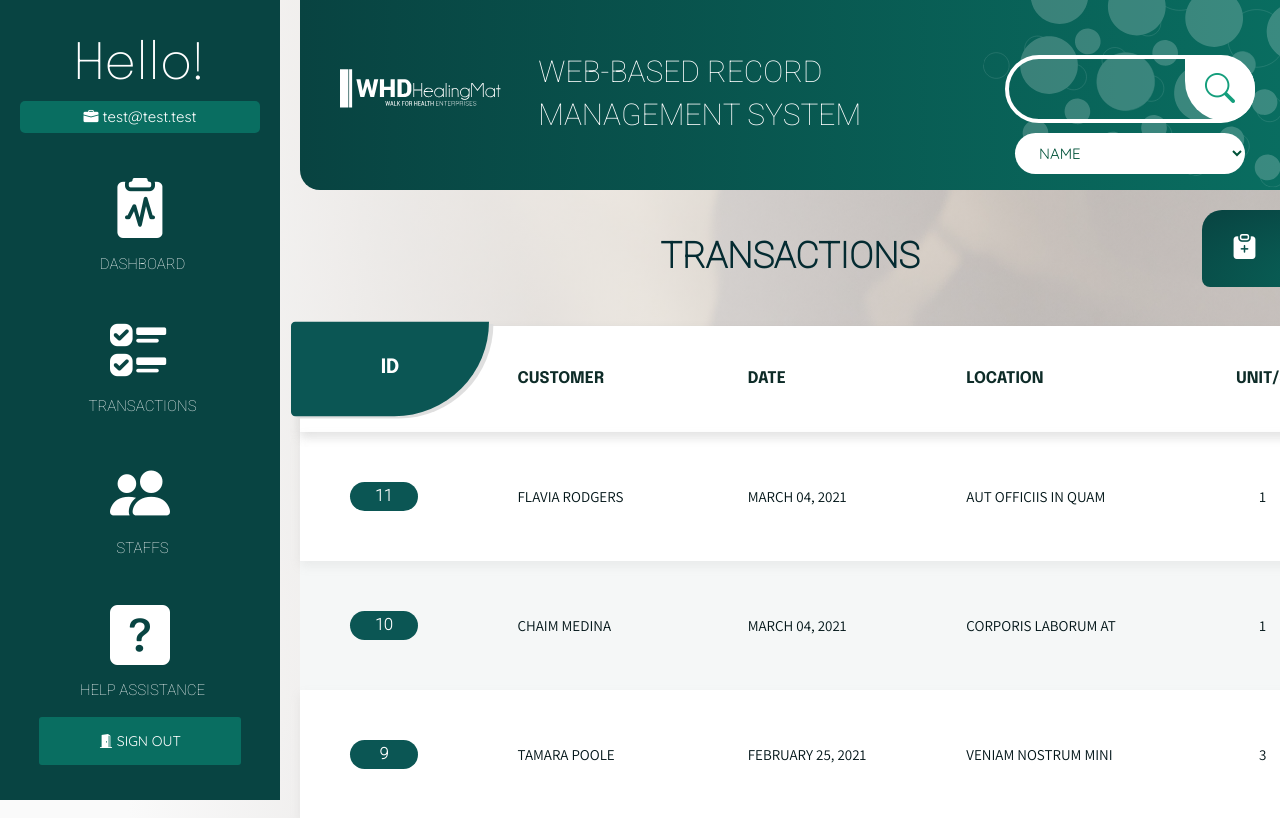
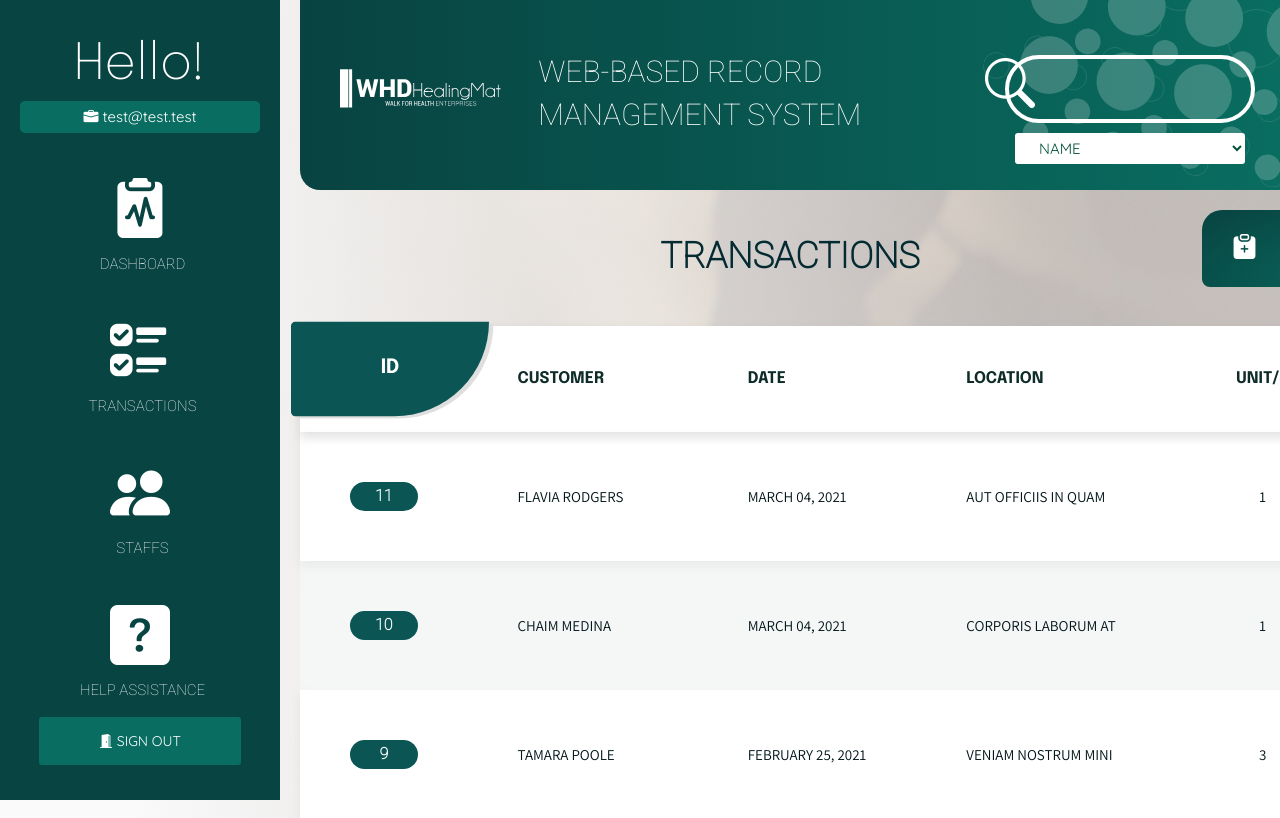
Before and after one commit to mangramej/healing-mat, a Flask app: page /transaction in a window 1280 px wide. Shown: the top 818 px of the page. Run offline with Flask 2, Linux system fonts and the light colour scheme; a user stored in the database is signed in; data comes from the database, SQL or seed files in the repository; some libraries are stand-ins or nearby versions.

Commit message:
minorchangefinal2

```diff
--- a/static/css/transaction.css
+++ b/static/css/transaction.css
@@ -23,14 +23,14 @@
 }
 
 .select{
-    padding: 10px 20px;
+    padding: 5px 20px;
     margin-top: -30px;
     width: 230px;
     background: white;
     color: #015239;
     font-family: 'Quicksand', sans-serif;
     border: none;
-    border-radius: 120px;
+    border-radius: 3px;
     outline: none;
     cursor: pointer;
     font-size: 15px;
@@ -41,7 +41,7 @@ select{
     padding: 20px 20px;
     background: #015245;
     border-radius: 5px;
-    color: transparent;
+    color: white;
     font-family: 'Quicksand', sans-serif;
     border: none;
     outline: none;
@@ -51,21 +51,16 @@ select{
 }
 
 .select:focus, .select:hover{
-    transform: scale(110%);
-    transition: 0.5s ease;
+    transform: scale(105%);
+    transition: 0.3s ease;
 }
 
 .bi-search{
     position: absolute;
-    padding: 10px 20px;
-    border-bottom-left-radius: 120px;
-    border-top-right-radius: 90px;
-    border-bottom-right-radius: 90px;
-    background: white;
-    font-size: 30px;
-    color: rgb(20, 158, 124);
-    margin-top: 18px;
-    left: 185px;
+    font-size: 50px;
+    color: white;
+    margin-top: 10px;
+    right: 225px;
 }
 
 .search-field{
--- a/templates/auth/auth_base.html
+++ b/templates/auth/auth_base.html
@@ -2,7 +2,6 @@
 <html lang="en">
     <head>
         <meta charset="UTF-8">
-        <title>HEALINGMAT</title>
         <meta name="viewport" content="width=device-width,initial-scale=1,maximum-scale=1,user-scalable=no">
         <meta http-equiv="X-UA-Compatible" content="IE=edge,chrome=1">
         <meta name="HandheldFriendly" content="true">
--- a/templates/auth/dashboard_page.html
+++ b/templates/auth/dashboard_page.html
@@ -1,7 +1,6 @@
 {% extends 'auth/auth_base.html' %}
 
 {% block head %}
-<title>HEALINGMAT</title>
 <link rel="stylesheet" href="{{ url_for('static', filename='css/dashboard.css') }}">
 <link rel="stylesheet" href="{{ url_for('static', filename='css/transaction.css') }}">
 {% endblock %}
--- a/templates/base.html
+++ b/templates/base.html
@@ -4,7 +4,7 @@
         <meta charset="UTF-8">
         <link rel="stylesheet" href="https://pro.fontawesome.com/releases/v5.10.0/css/all.css" integrity="sha384-AYmEC3Yw5cVb3ZcuHtOA93w35dYTsvhLPVnYs9eStHfGJvOvKxVfELGroGkvsg+p" crossorigin="anonymous"/>
         <link href="https://fonts.googleapis.com/css2?family=Comfortaa:wght@500&family=Dosis:wght@300&family=Quicksand&family=Spartan&display=swap" rel="stylesheet">
-        <title>HEALINGMAT</title>
+        <title>HealingMat</title>
         {% block head %}
 
         {% endblock %}
--- a/templates/help/help.html
+++ b/templates/help/help.html
@@ -2,7 +2,7 @@
 
 {% block head %}
     <meta charset="UTF-8">
-    <title>HealingMat: Help Assistance</title>
+    <title>HEALINGMAT</title>
     <link rel="stylesheet" href="{{ url_for('static', filename='css/help.css') }}">
     <link rel="stylesheet" href="https://maxcdn.bootstrapcdn.com/bootstrap/3.4.1/css/bootstrap.min.css">
     <script src="https://ajax.googleapis.com/ajax/libs/jquery/3.6.0/jquery.min.js"></script>
--- a/templates/login_page.html
+++ b/templates/login_page.html
@@ -1,7 +1,6 @@
 {% extends 'base.html' %}
 
 {% block head %}
-    <title>HEALINGMAT</title>
     <meta name="viewport" content="width=device-width, user-scalable=no">
     <link rel="stylesheet" href="{{ url_for('static', filename='css/login.css') }}">
 
--- a/templates/register_page.html
+++ b/templates/register_page.html
@@ -1,11 +1,13 @@
 {% extends 'base.html' %}
 
 {% block head %}
-    <title>HEALINGMAT</title>
+
     <link rel="stylesheet" href="{{ url_for('static', filename='css/register.css') }}">
+
 {% endblock %}
 
 {% block body %}
+
 <div class="center-div">
 <div class="bg-logo"></div>
 <div class="wrapper">
--- a/templates/staff/index_page.html
+++ b/templates/staff/index_page.html
@@ -1,7 +1,6 @@
 {% extends 'auth/auth_base.html' %}
 
 {% block head %}
-<title>HEALINGMAT</title>
 <link rel="stylesheet" href="{{ url_for('static', filename='css/transaction.css') }}">
 {% endblock %}
 
--- a/templates/staff/update_page.html
+++ b/templates/staff/update_page.html
@@ -1,7 +1,6 @@
 {% extends 'auth/auth_base.html' %}
 
 {% block head %}
-<title>HEALINGMAT</title>
 <link rel="stylesheet" href="{{ url_for('static', filename='css/transaction.css') }}">
 {% endblock %}
 
--- a/templates/transaction/index_page.html
+++ b/templates/transaction/index_page.html
@@ -1,7 +1,6 @@
 {% extends 'auth/auth_base.html' %}
 
 {% block head %}
-<title>HEALINGMAT</title>
 <link rel="stylesheet" href="{{ url_for('static', filename='css/transaction.css') }}">
 {% endblock %}
 
```
Also changed, not shown: templates/transaction/create_page.html (+6 -1 lines), templates/transaction/update_page.html (+6 -1 lines).
